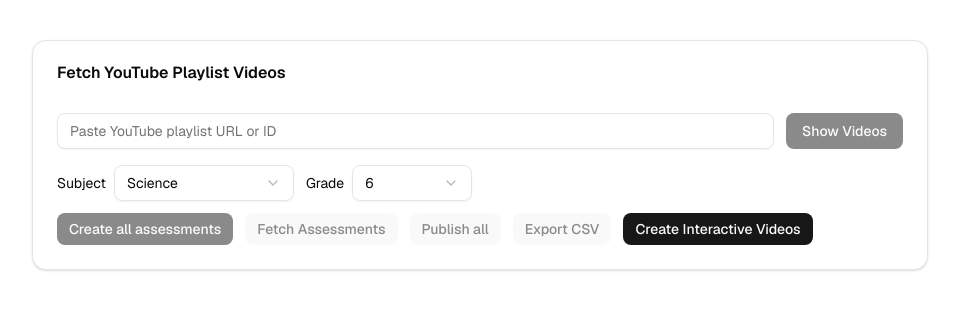
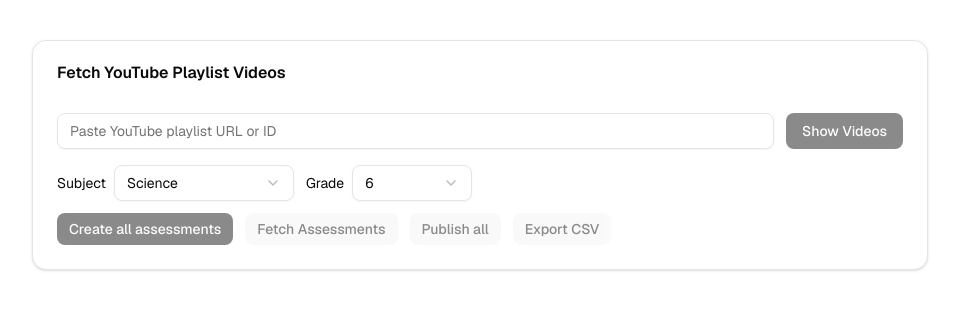
Before and after one commit to prrranavv/playlist-resource-sheets, a Next.js app: page / in a window 1280 px wide. Shown: the top 310 px of the page, without its empty margins (160-1119 px from the left). Built offline with nearby package versions, Linux system fonts and the light colour scheme.

Commit message:
Remove Interactive Video buttons and functionality; clean up related state

```diff
--- a/app/page.tsx
+++ b/app/page.tsx
@@ -254,6 +254,7 @@
               >
                 {phase === "waiting" ? `Wait ${waitRemaining}s` : fetchingAssessments ? "Fetching..." : "Fetch Assessments"}
               </Button>
+
               {(() => {
                 let matched = 0;
                 const pairs: Array<{quizId: string; draftVersion: string}> = [];
@@ -335,31 +336,12 @@
                   document.body.removeChild(a);
                   URL.revokeObjectURL(url);
                 };
-                const onCreateInteractive = async () => {
-                  setError(null);
-                  // run over all items similar to assessments
-                  for (const it of items) {
-                    try {
-                      await fetch("/api/wayground/create-interactive", {
-                        method: "POST",
-                        headers: { "content-type": "application/json" },
-                        body: JSON.stringify({ videoUrl: `https://www.youtube.com/watch?v=${it.id}`, videoId: it.id, duration: 0 }),
-                      });
-                    } catch (e) {
-                      console.error(e);
-                    }
-                  }
-                  // start a 90s wait after triggering
-                  setPhase("creating");
-                  startWaitCountdown(90);
-                };
                 return (
                   <>
                     <Button size="sm" variant="secondary" onClick={onPublishAll} disabled={publishing || pairs.length === 0}>
                       {publishing ? `Publishing (${publishProgress.done}/${publishProgress.total})` : "Publish all"}
                     </Button>
                     <Button size="sm" variant="secondary" onClick={onExport} disabled={pairs.length === 0}>Export CSV</Button>
-                    <Button size="sm" onClick={onCreateInteractive}>Create Interactive Videos</Button>
                   </>
                 );
               })()}
@@ -367,6 +349,7 @@
                 <span className="text-xs text-muted-foreground">Waiting for assessments to generate… {waitRemaining}s</span>
               )}
             </div>
+
             {(phase === "fetched" || phase === "published") && (
               <div className="mt-2 flex justify-end">
                 <span className="text-xs text-muted-foreground">
@@ -406,12 +389,17 @@
                       )}
                       <div className="min-w-0 flex-1">
                         <p className="text-sm font-medium truncate">{item.title}</p>
-                        {matched && matchedId && (
-                          <div className="flex items-center gap-2 text-xs text-green-600">
-                            <span>Assessment created</span>
-                            <span>✓</span>
-                          </div>
-                        )}
+
+                        {(() => {
+                          const matchedId = quizKeyById[item.id] ? Object.entries(quizMetaById).find(([, m]) => m.quizGenKey === quizKeyById[item.id])?.[0] : undefined;
+                          if (!matchedId) return null;
+                          return (
+                            <div className="flex items-center gap-2 text-xs text-green-600">
+                              <span>Assessment created</span>
+                              <span>✓</span>
+                            </div>
+                          );
+                        })()}
                       </div>
                     </a>
                     <div className="flex items-center gap-2">
```
